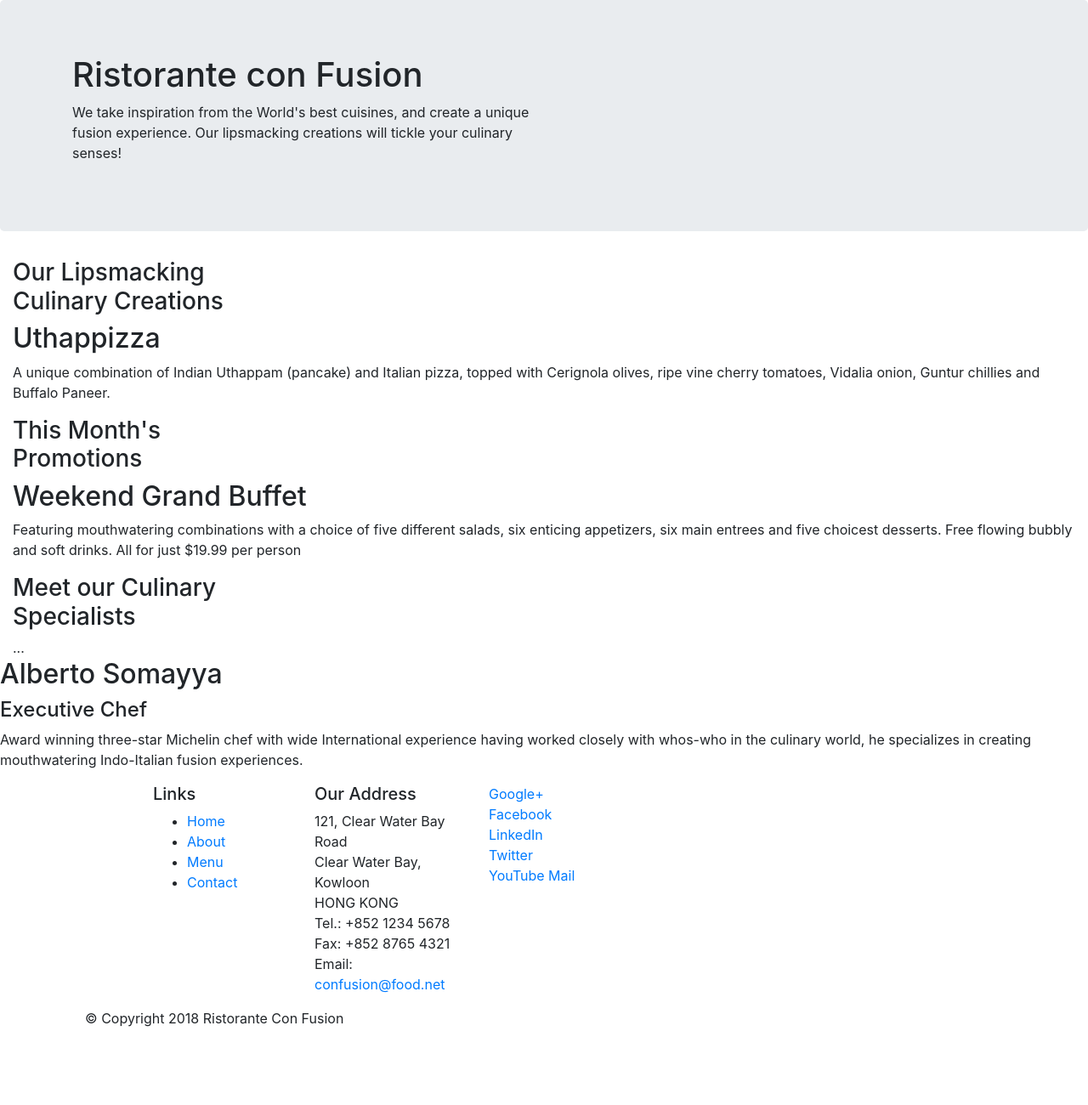
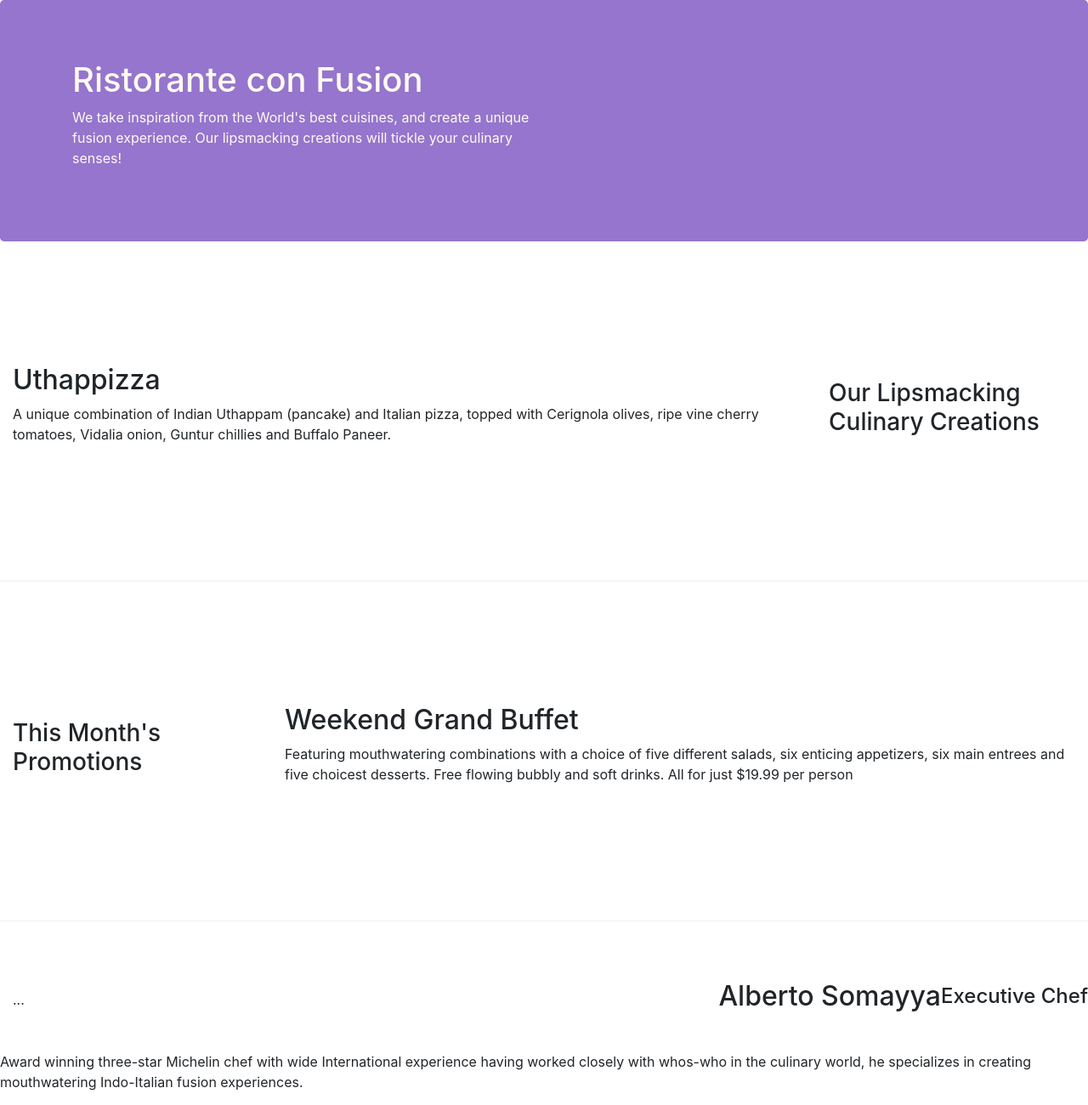
Before and after one commit to justinchuc/crap-porfolio, a website: page crap-porfolio/index.html in a window 1280 px wide. Shown: the top 1300 px of the page at 85% size. Before the commit the page ends 1226 px from the top, so only its background shows below. Drawn offline with nearby package versions, Linux system fonts and the light colour scheme.

Commit message:
Bootstrap Grid part 2

```diff
--- /dev/null
+++ b/crap-porfolio/css/styles.css
@@ -0,0 +1,36 @@
+.row-header
+{
+margin:0px auto;
+padding:0px;
+}
+.row-content {
+margin:0px auto;
+padding: 50px 0px 50px 0px;
+border-bottom: 1px ridge;
+min-height:400px;
+/* The min-height property defines the minimum height of an element. If the content is smaller than the
+minimum height, the minimum height will be applied. If the content is larger than the minimum height,
+the min-height property has no effect.
+*/
+}
+
+.footer{
+    background-color: #D1C4E9;
+    margin:0px auto;
+    padding: 20px 0px 20px 0px;
+    }
+
+.jumbotron {
+        padding:70px 30px 70px 30px;
+        margin:0px auto;
+        background: #9575CD ;
+        color: floralwhite;
+        }
+        address{
+        font-size:80%;
+        margin:0px;
+        color:#0f0f0f;
+        /* by assigning auto to the left and right margins of an element, they take up the available horizontal space in the
+        element's container equally – and thus the element gets centered.
+        */
+        }
--- a/crap-porfolio/index.html
+++ b/crap-porfolio/index.html
@@ -9,6 +9,8 @@
     <meta http-equiv="x-ua-compatible" content="ie=edge">
     <!-- Bootstrap CSS -->
     <link rel="stylesheet" href="node_modules/bootstrap/dist/css/bootstrap.min.css">
+    <link href="css/styles.css" rel="stylesheet">
+
 
     <title>Ristorante Con Fusion</title>
 
@@ -18,7 +20,7 @@
 
     <header class="jumbotron">
         <div class="container">
-            <div class="row">
+            <div class="row" row-header">
 
                 <div class="col-12 col-sm-6">
                     <h1>Ristorante con Fusion</h1>
@@ -32,7 +34,7 @@
     </header>
 
     <div>
-        <div>
+        <div  class="row row-content  align-items-center">
             <div class="col-12 col-sm-4 order-sm-last col-md-3">
                 <h3>Our Lipsmacking Culinary Creations</h3>
             </div>
@@ -43,7 +45,7 @@
         </div>
 
 
-        <div>
+        <div  class="row row-content  align-items-center">
             <div class="col-12 col-sm-4 col-md-3">
                 <h3>This Month's Promotions</h3>
             </div>
@@ -53,7 +55,7 @@
             </div>
         </div>
 
-        <div>
+        <div  class="row row-content  align-items-center">
             <div class="col-12 col-sm-4 order-sm-last col-md-3">
                 <h3>Meet our Culinary Specialists</h3>
             </div>
@@ -65,12 +67,12 @@
         </div>
     </div>
 
-    <footer>
+    <footer class="footer">
         <div class="container">
-            <div class="row">
+            <div class="footer">
                 <div class="col-4 offset-1 col-sm-2">
                     <h5>Links</h5>
-                    <ul>
+                    <ul class="list-unstyled">
                         <li><a href="#">Home</a></li>
                         <li><a href="#">About</a></li>
                         <li><a href="#">Menu</a></li>
@@ -89,7 +91,7 @@
 		           </address>
                 </div>
                 <div class="col-7 col-sm-5">
-                    <div class="col-12 col-sm-4">
+                    <div class="text-center">
                         <a href="http://google.com/+">Google+</a>
                         <a href="http://www.facebook.com/profile.php?id=">Facebook</a>
                         <a href="http://www.linkedin.com/in/">LinkedIn</a>
@@ -99,8 +101,8 @@
                     </div>
                 </div>
            </div>
-           <div class="col-auto">
-                <div>
+           <div class="row justify-content-center">
+                <div class="col-auto" >
                     <p>© Copyright 2018 Ristorante Con Fusion</p>
                 </div>
            </div>
```
